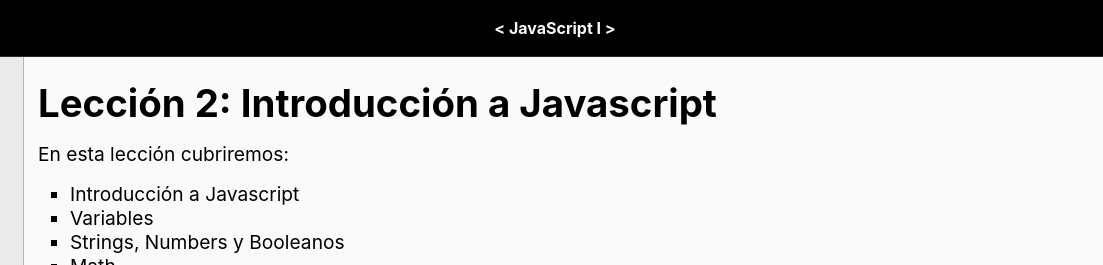
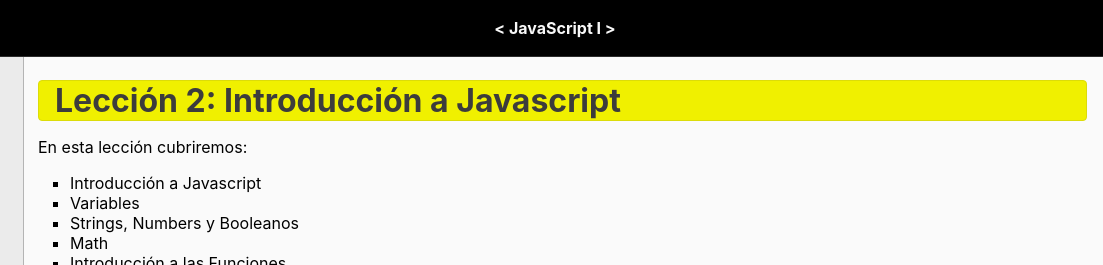
Before and after one commit to atralice/Curso.Prep.Henry, an Eleventy site: page 02-JS-I/README.md in a window 1280 px wide. Shown: the top 265 px of the page, 177-1280 px from the left. Built offline with nearby package versions, Linux system fonts and the light colour scheme; Eleventy itself is replaced by a stand-in of ours; files that its build step writes are made by us from their sources.

Commit message:
Update lesson.css

```diff
--- a/_src/styles/lesson.css
+++ b/_src/styles/lesson.css
@@ -85,15 +85,34 @@ main {
   /* border-style: solid; */
   margin: 5rem 1rem 5rem;
   color: black;
-  font-size: 1.2em;
+  font-size: 1em;
   text-align: justify;
   margin-left: 215px;
+}
+
+main h1 {
+  background-color: rgb(240, 240, 0);
+  border: 1px solid;
+  border-radius: 4px;
+  border-color: rgb(220,220,9);
+  margin: 1rem 0 1rem 0;
+  padding-left: 1rem;
+  text-align: left;
+  color: rgb(60, 60, 60);
 }
 
 main ul {
   list-style: square;
   margin-left: 2rem;
 }
+
+.imgDiv {
+  display: flex;
+  justify-content: center;
+}
+
+.imgDiv img {
+  box-shadow: rgba(6, 24, 44, 0.4) 0px 0px 0px 2px, rgba(6, 24, 44, 0.65) 0px 4px 6px -1px, rgba(255, 255, 255, 0.08) 0px 1px 0px inset;}
 
 footer {
   color: rgb(248, 248, 248);
@@ -112,10 +131,7 @@ code {
   font-weight: bold;
 }
 
-h1 {
-  margin: 1rem 0 1rem 0;
-  text-align: left;
-}
+
 
 h2 {
   margin: 1rem 0 1rem 0;
```
